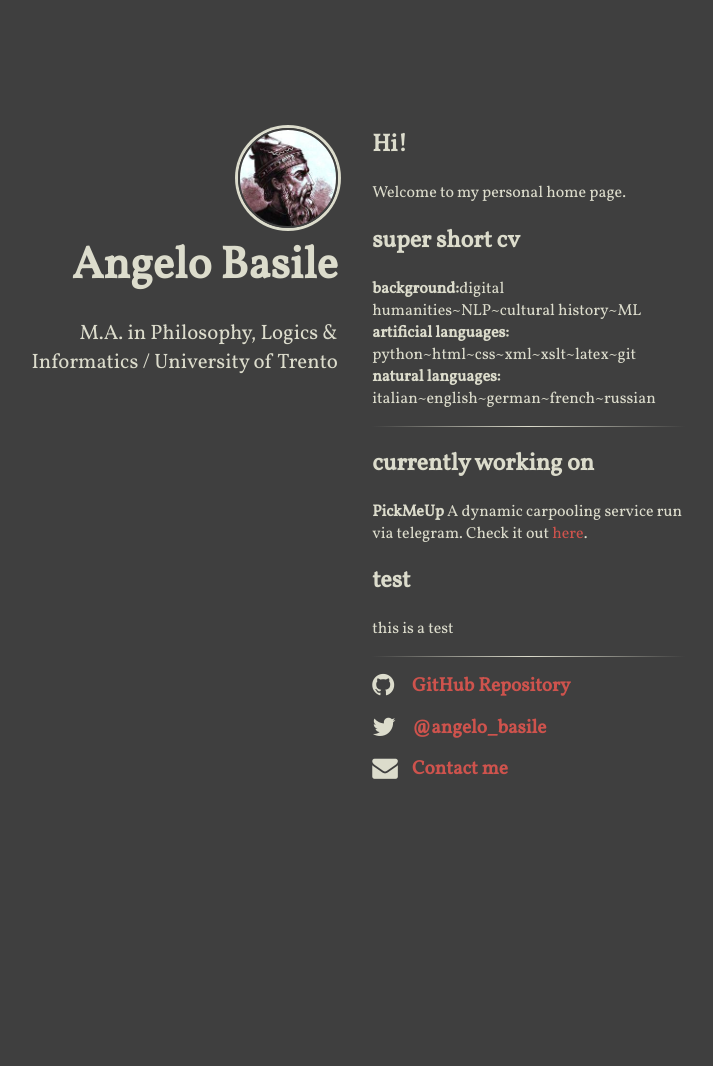
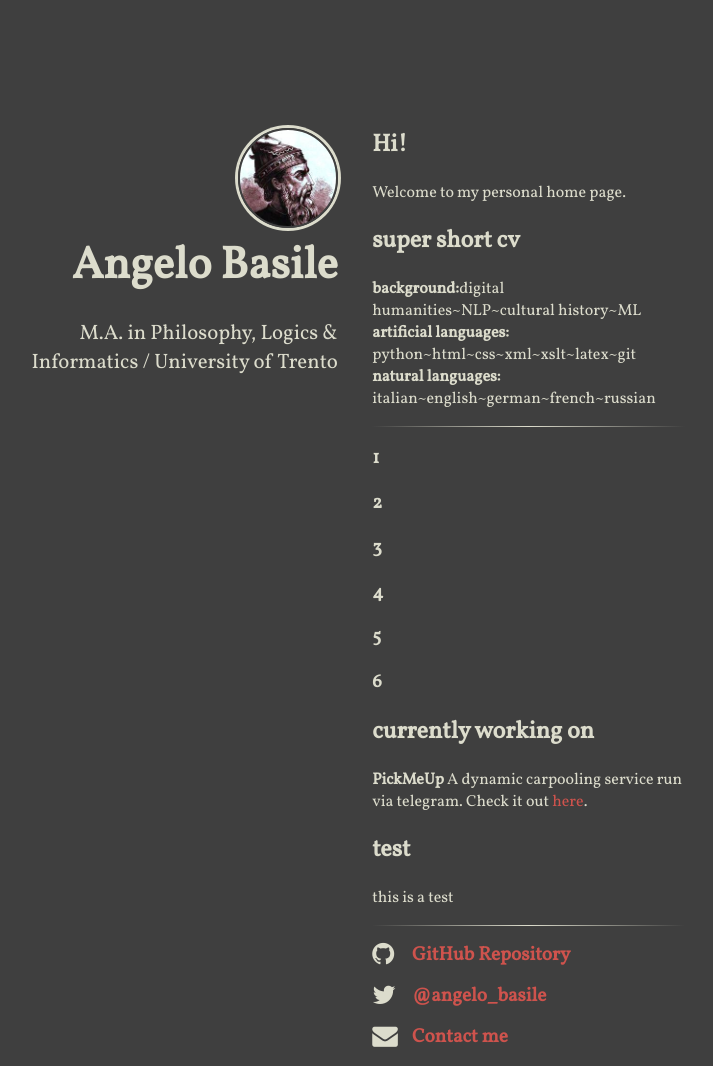
Before and after one commit to rs2/anbasile.github.io, a Jekyll site: the page built from index.html, in a window 1280 px wide. Shown: the whole page, without its empty margins (295-1008 px from the left). Built offline with Jekyll 4.4.1, drawn with Linux system fonts in a browser that asks for light colours; nearby versions of some CDN libraries; before the commit the page ends 900 px from its top, so only the background shows below that.

Commit message:
Update content.html

```diff
--- a/_includes/content.html
+++ b/_includes/content.html
@@ -15,6 +15,14 @@
 </ul>
 -->
 <hr />
+			<div class="slider single-item">
+					<div><h3>1</h3></div>
+					<div><h3>2</h3></div>
+					<div><h3>3</h3></div>
+					<div><h3>4</h3></div>
+					<div><h3>5</h3></div>
+					<div><h3>6</h3></div>
+				</div>
 <div class="data" data-slick='{"slidesToShow": 1, "slidesToScroll": 1}'>
   <div>
   <h2>currently working on</h2>
```
